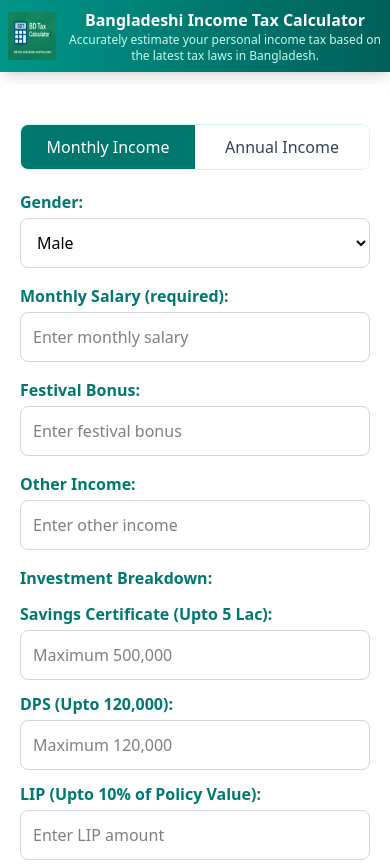
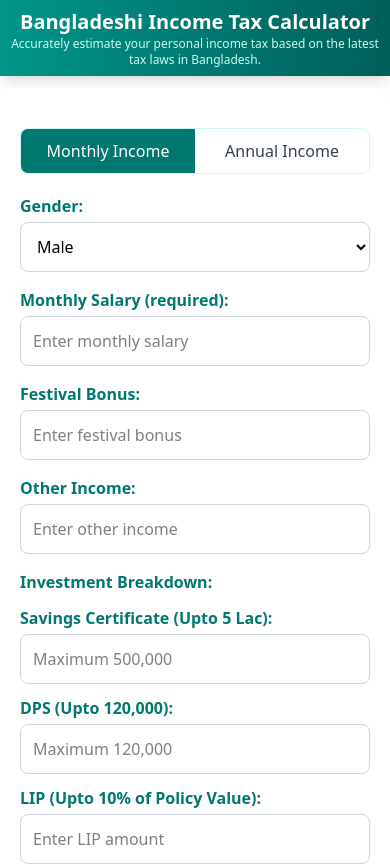
Before and after one commit to anisAronno/bd-tax-calculator, a Vue app: page / in a window 390 px wide. Shown: the top 866 px of the page. Built offline with nearby package versions, Linux system fonts and the light colour scheme.

Commit message:
Remove logo from header

```diff
--- a/dev-dist/sw.js
+++ b/dev-dist/sw.js
@@ -82,7 +82,7 @@ define(['./workbox-54d0af47'], (function (workbox) { 'use strict';
     "revision": "3ca0b8505b4bec776b69afdba2768812"
   }, {
     "url": "index.html",
-    "revision": "0.s6jq6fpf2v"
+    "revision": "0.mvurmtrai78"
   }], {});
   workbox.cleanupOutdatedCaches();
   workbox.registerRoute(new workbox.NavigationRoute(workbox.createHandlerBoundToURL("index.html"), {
--- a/src/components/AppHeader.vue
+++ b/src/components/AppHeader.vue
@@ -2,15 +2,14 @@
   <!-- Header Section -->
   <header class="bg-gradient-to-r from-teal-600 to-teal-800 shadow-lg">
     <div class="container mx-auto px-2 py-2 :md:px-4 md:py-6">
-      <div class="flex items-center justify-center text-center">
-        <!-- Logo & Title -->
-        <div class="flex items-center">
-          <img src="@/assets/logo.png" alt="Bangladesh Income Tax Calculator" class="h-12 w-12 mr-3">
-          <div>
-            <h1 class="text-md md:text-3xl font-bold text-white">Bangladeshi Income Tax Calculator</h1>
-            <p class="text-teal-100 text-xs md:text-base">Accurately estimate your personal income tax based on the latest tax laws in Bangladesh.</p>
-          </div>
-        </div>
+      <div class="text-center">
+        <h1 class="text-xl md:text-3xl font-bold text-white">
+          Bangladeshi Income Tax Calculator
+        </h1>
+        <p class="text-teal-100 text-xs md:text-base">
+          Accurately estimate your personal income tax based on the latest tax
+          laws in Bangladesh.
+        </p>
       </div>
     </div>
   </header>
@@ -18,6 +17,6 @@
 
 <script>
 export default {
-  name: 'AppHeader'
-}
+  name: "AppHeader",
+};
 </script>
```
